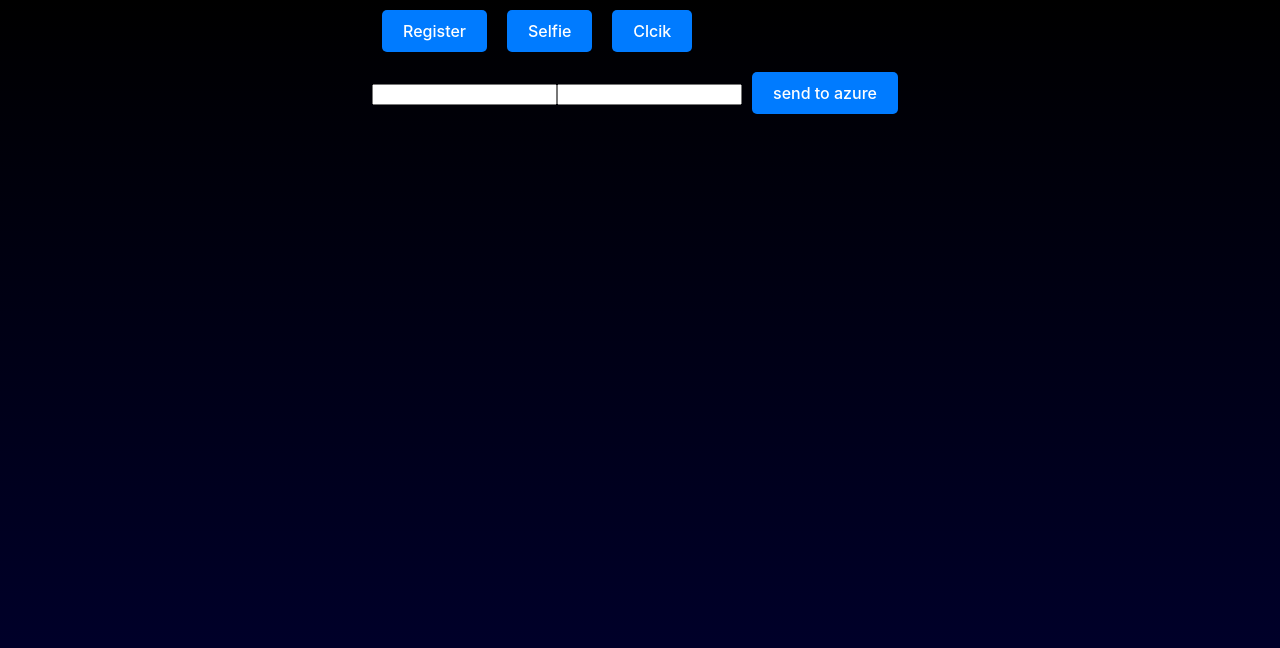
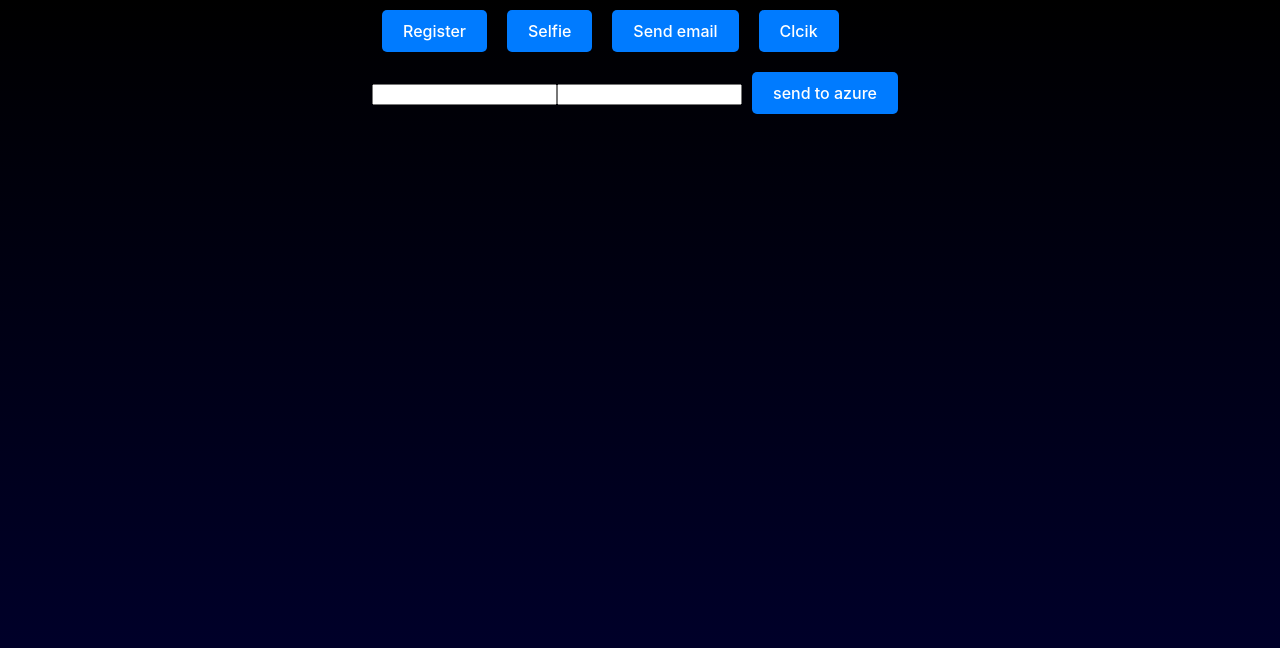
Before and after one commit to sprwoo/HawkHacks, a React (Vite) app in the folder frontend/: page / in a window 1280 px wide. Shown: the top 648 px of the page. Built offline with nearby package versions, Linux system fonts and the light colour scheme.

Commit message:
email works again lolz

```diff
--- a/frontend/src/App.jsx
+++ b/frontend/src/App.jsx
@@ -1,6 +1,6 @@
 import { useEffect, useState } from "react";
 import "./App.css";
-import axios from "axios"
+import axios from "axios";
 
 function Register() {
   const [selectedImage, setSelectedImage] = useState(null);
@@ -38,9 +38,24 @@ function Register() {
         </label>
       </div>
       <div className="form-container">
-        <input type="text" placeholder="Name" className="form-input" ref={nameRef} />
-        <input type="email" placeholder="Email" className="form-input" ref={emailRef} />
-        <input type="tel" placeholder="Phone Number" className="form-input" ref={phoneRef} />
+        <input
+          type="text"
+          placeholder="Name"
+          className="form-input"
+          ref={nameRef}
+        />
+        <input
+          type="email"
+          placeholder="Email"
+          className="form-input"
+          ref={emailRef}
+        />
+        <input
+          type="tel"
+          placeholder="Phone Number"
+          className="form-input"
+          ref={phoneRef}
+        />
         <button type="submit" className="submit-button" onClick={handleSubmit}>
           Submit
         </button>
@@ -85,7 +100,7 @@ function App() {
 
   // form stuff to check if azure works
   const [name, setName] = useState("");
-  const [description, setDescription] = useState("");
+  const [email, setEmail] = useState("");
 
   const handleImageUpload = (event) => {
     if (event.target.files && event.target.files[0]) {
@@ -98,7 +113,7 @@ function App() {
     try {
       const response = await axios.post(
         "http://127.0.0.1:8000/pictures/",
-        { name, description },
+        { name, email },
         {
           headers: {
             "Content-Type": "application/json",
@@ -113,18 +128,33 @@ function App() {
 
   const handleStuff = async () => {
     const formData = new FormData();
-    formData.append('image', selectedImage);
-    formData.append('name', nameRef.current.value);
-    formData.append('email', emailRef.current.value);
-    formData.append('phone', phoneRef.current.value);
+    formData.append("image", selectedImage);
+    formData.append("name", nameRef.current.value);
+    formData.append("email", emailRef.current.value);
+    formData.append("phone", phoneRef.current.value);
 
-    const response = await fetch('http://localhost:8000/register_img', {
-      method: 'POST',
-      body: formData
+    const response = await fetch("http://localhost:8000/register_img", {
+      method: "POST",
+      body: formData,
     });
 
     if (!response.ok) {
-      console.error('Failed to send data');
+      console.error("Failed to send data");
+    }
+  };
+
+  const handleEmail = async () => {
+    const response = await fetch("http://localhost:8000/send_email/", {
+      method: "POST",
+      headers: {
+        "Content-Type": "application/json",
+      },
+      body: "",
+    });
+    if (!response.ok) {
+      console.error("Failed to send email");
+    } else {
+      console.log("Email sent successfully");
     }
   };
 
@@ -143,6 +173,9 @@ function App() {
         >
           Selfie
         </button>
+        <button onClick={() => handleEmail()} className="button">
+          Send email
+        </button>
         <button onClick={handleStuff} className="button">
           Clcik
         </button>
@@ -154,8 +187,8 @@ function App() {
           />
           <input
             type="text"
-            value={description}
-            onChange={(e) => setDescription(e.target.value)}
+            value={email}
+            onChange={(e) => setEmail(e.target.value)}
           />
           <button type="submit" className="button">
             send to azure
```
Also changed, not shown: 1 other file (tests, documents, lock files or other folders).
